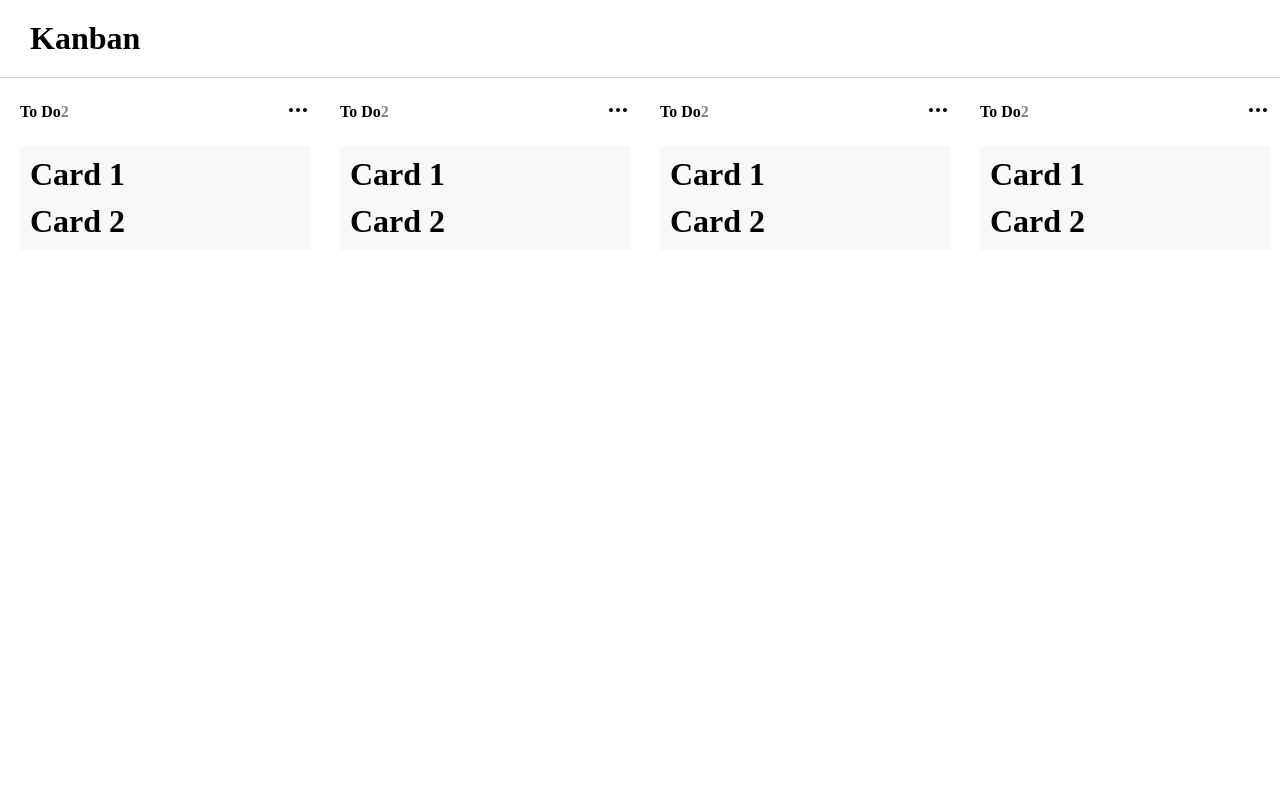
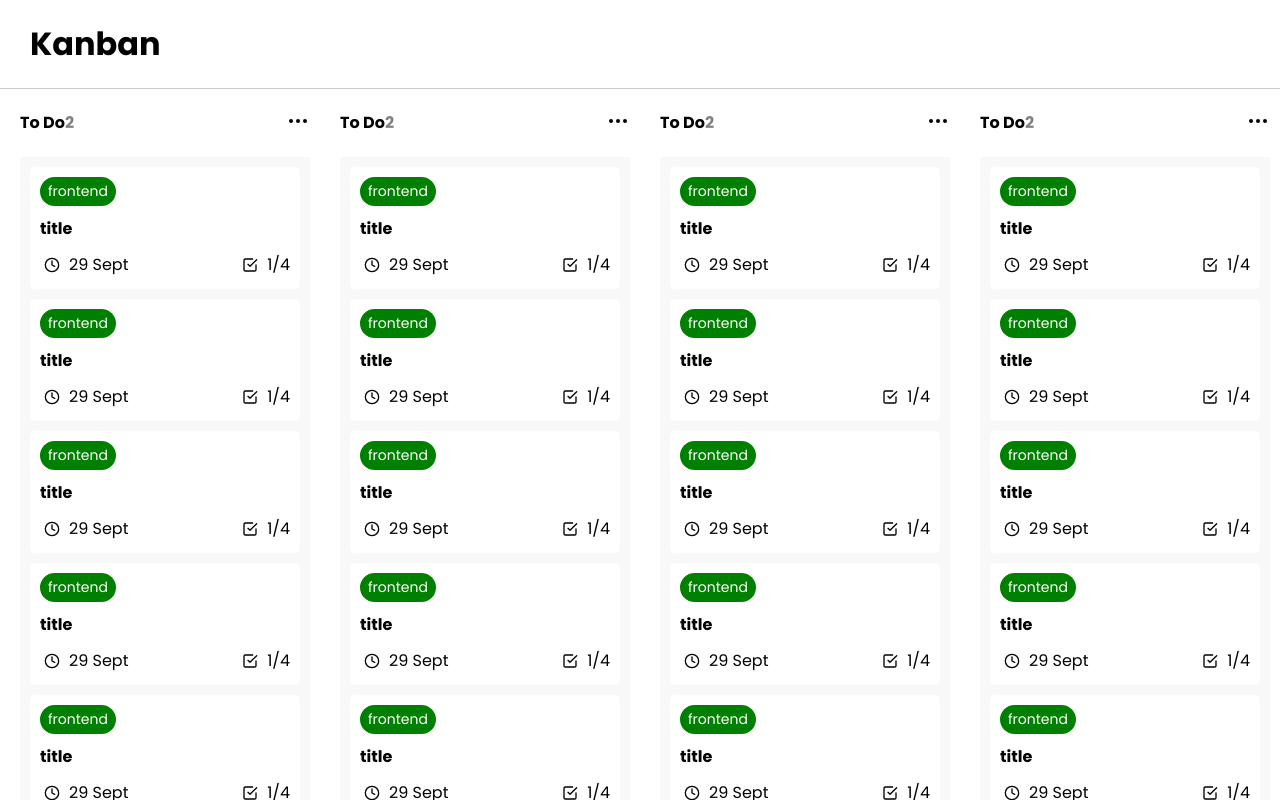
Before and after one commit to Vinod3d/Kanban, a React (Vite) app: page / in a window 1280 px wide. Built offline with nearby package versions, Linux system fonts and the light colour scheme.

Commit message:
Board and Card created

```diff
--- a/src/App.css
+++ b/src/App.css
@@ -20,6 +20,7 @@
 
 .app_boards{
   /* min-width: fit-content; */
+  height: 100%;
   display: flex;
   gap: 30px;
 
--- a/src/Components/Board/Board.jsx
+++ b/src/Components/Board/Board.jsx
@@ -1,6 +1,7 @@
 import React from 'react'
 import './Board.css'
 import {MoreHorizontal} from 'react-feather'
+import Card from '../Card/Card'
 
 const Board = () => {
   return (
@@ -11,8 +12,14 @@ const Board = () => {
         </div>
 
         <div className="board_cards">
-            <h1>Card 1</h1>
-            <h1>Card 2</h1>
+            <Card/>
+            <Card/>
+            <Card/>
+            <Card/>
+            <Card/>
+            <Card/>
+            <Card/>
+            <Card/>
         </div>
     </div>
   )
--- a/src/Components/Card/Card.css
+++ b/src/Components/Card/Card.css
@@ -0,0 +1,48 @@
+.card{
+    padding: 10px;
+    border-radius: 5px;
+    background-color: #fff;
+    display: flex;
+    flex-direction: column;
+    gap: 10px;
+}
+
+.card_top{
+    display: flex;
+    gap: 5px;
+}
+
+.card_top_labels{
+    flex: 1;
+    display: flex;
+    gap: 10px;
+}
+
+.card_top svg{
+    opacity: 0;
+    transition: 200ms;
+}
+
+.card:hover .card_top svg{
+    opacity: 1;
+}
+
+.card_title{
+    font-weight: bold;
+}
+
+.card_footer{
+    display: flex;
+    justify-content: space-between;
+    align-items: center;
+}
+
+.card_footer p{
+    display: flex;
+    gap: 5px;
+    align-items: center;
+}
+
+.card_footer svg{
+    height: 16px;
+}
--- a/src/Components/Card/Card.jsx
+++ b/src/Components/Card/Card.jsx
@@ -1,9 +1,24 @@
 import React from 'react'
+import './Card.css'
+import { CheckSquare, Clock, MoreHorizontal } from 'react-feather'
+import Chip from '../Chip/Chip'
 
 const Card = () => {
   return (
-    <div>
+    <div className='card'>
+        <div className="card_top">
+          <div className="card_top_labels">
+            <Chip text="frontend" color="green"/>
+            {/* <Chip close text="frontend" color="green"/> */}
+          </div>
+          <MoreHorizontal/>
+        </div>
 
+        <div className="card_title">title</div>
+        <div className="card_footer">
+          <p><Clock/> 29 Sept</p>
+          <p><CheckSquare/> 1/4</p>
+        </div>
     </div>
   )
 }
--- /dev/null
+++ b/src/Components/Chip/Chip.css
@@ -0,0 +1,17 @@
+.chip{
+    display: flex;
+    gap: 10px;
+    align-items: center;
+    padding: 4px 8px;
+    color: #fff;
+    background-color: gray;
+    border-radius: 40px;
+    width: fit-content;
+    font-size: 14px;
+}
+
+.chip svg{
+    height: 16px;
+    width: 16px;
+    cursor: pointer;
+}
--- /dev/null
+++ b/src/Components/Chip/Chip.jsx
@@ -0,0 +1,14 @@
+import React from 'react'
+import './Chip.css'
+import { X } from 'react-feather';
+
+const Chip = (props) => {
+  return (
+    <div className='chip' style={{backgroundColor: props.color}}>
+        {props.text}
+        {props.close && <X onClick={props.onClose ? props.onClose() : " "}/>}
+    </div>
+  );
+}
+
+export default Chip
--- a/src/index.css
+++ b/src/index.css
@@ -1,7 +1,10 @@
+@import url('https://fonts.googleapis.com/css2?family=Poppins:wght@200;300;400;500;600;700&display=swap');
+
 *{
     margin: 0;
     padding: 0;
     box-sizing: border-box;
+    font-family: 'Poppins', sans-serif;
 }
 
 p{
```
